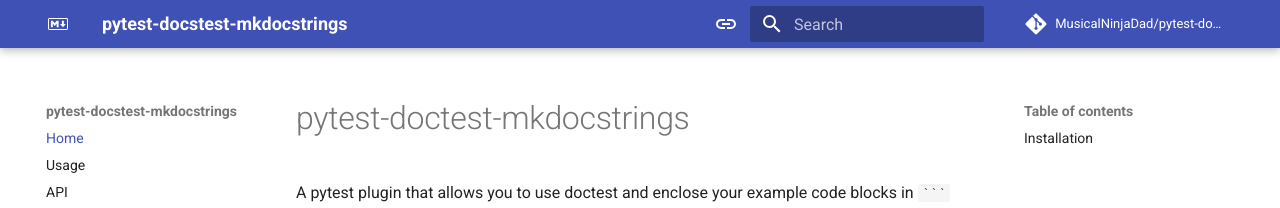
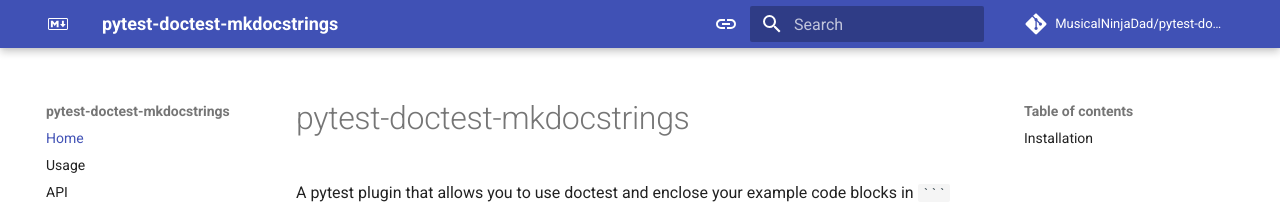
Before and after one commit to MusicalNinjaDad/pytest-doctest-mkdocstrings, an MkDocs documentation site: the page built from docs/index.md, in a window 1280 px wide. Shown: the top 208 px of the page. Built offline with MkDocs 1.6.1 and Material for MkDocs 9.7.7, drawn with Linux system fonts in a browser that asks for light colours; comment, search, counter and statistics services are not loaded.

Commit message:
update links to repo, documentation etc.

```diff
--- a/mkdocs.yml
+++ b/mkdocs.yml
@@ -1,6 +1,6 @@
-site_name: "pytest-docstest-mkdocstrings"
-repo_url: https://github.com/MusicalNinjaDad/pytest-docstest-mkdocstrings
-repo_name: MusicalNinjaDad/pytest-docstest-mkdocstrings
+site_name: "pytest-doctest-mkdocstrings"
+repo_url: https://github.com/MusicalNinjaDad/pytest-doctest-mkdocstrings
+repo_name: MusicalNinjaDad/pytest-doctest-mkdocstrings
 
 watch:
 - pytest_doctest_mkdocstrings # To update live preview when docstrings change
```
Also changed, not shown: pyproject.toml (+5 -5 lines).
